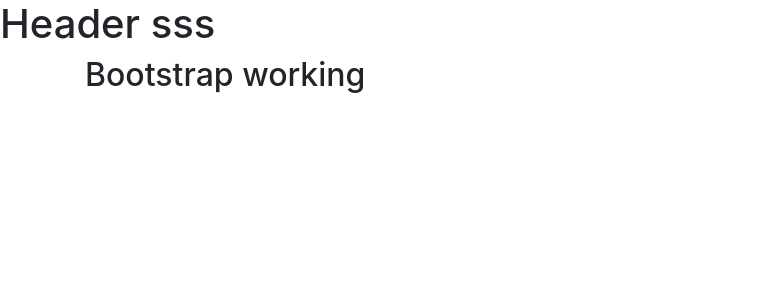
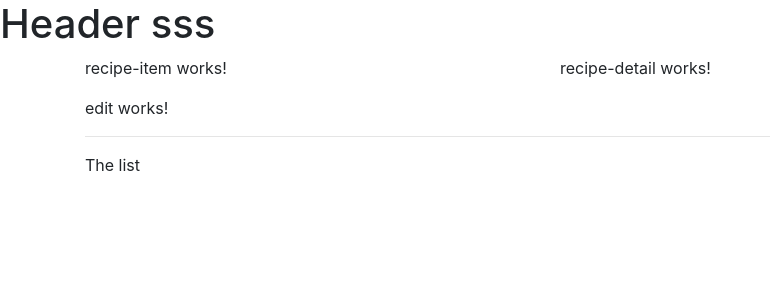
Before and after one commit to AmirSejdinovic/Angular-Recipe-book-and-shooping-list, an Angular app: page / in a window 1280 px wide. Shown: the top 300 px of the page, without its empty margins (0-770 px from the left). Built offline with nearby package versions, Linux system fonts and the light colour scheme.

Commit message:
Displaying the components on root app selector

```diff
--- a/src/app/app.component.html
+++ b/src/app/app.component.html
@@ -2,7 +2,8 @@
 <div class="container">
   <div class="row">
     <div class="col-md-12">
-      <h2>Bootstrap working</h2>
+      <app-recipes></app-recipes>
+      <app-shopping-list></app-shopping-list>
 
     </div>
   </div>
--- a/src/app/recipes/recipe-list/recipe-list.component.html
+++ b/src/app/recipes/recipe-list/recipe-list.component.html
@@ -1 +1 @@
-<p>recipe-list works!</p>
+<app-recipe-item></app-recipe-item>
--- a/src/app/recipes/recipes.component.html
+++ b/src/app/recipes/recipes.component.html
@@ -1 +1,8 @@
-<p>recipes works!</p>
+<div class="row">
+  <div class="col-md-5">
+   <app-recipe-list></app-recipe-list>
+  </div>
+  <div class="col-md-7">
+   <app-recipe-detail></app-recipe-detail>
+  </div>
+</div>
--- a/src/app/shopping-list/shopping-list.component.html
+++ b/src/app/shopping-list/shopping-list.component.html
@@ -1 +1,7 @@
-<p>shopping-list works!</p>
+<div class="row">
+  <div class="col-sm-10">
+    <app-edit></app-edit>
+    <hr>
+    <p>The list</p>
+  </div>
+</div>
```
